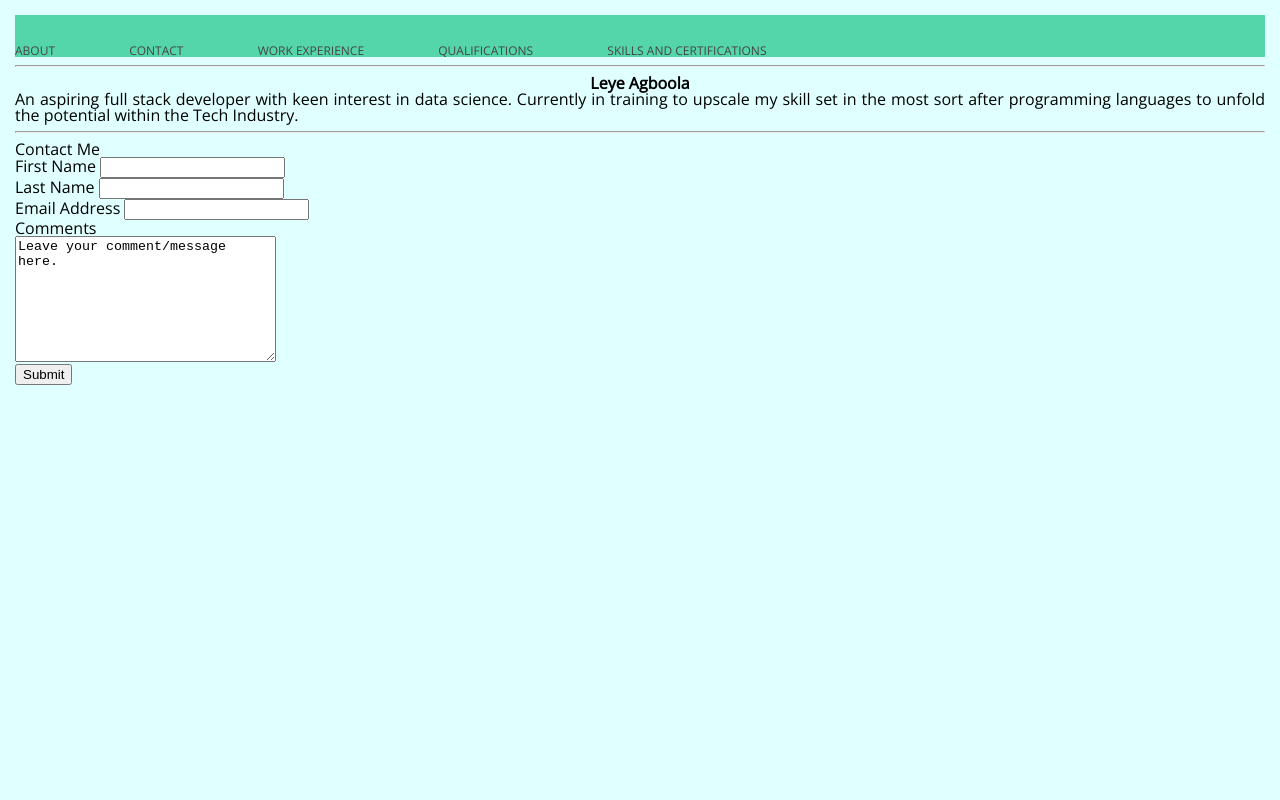
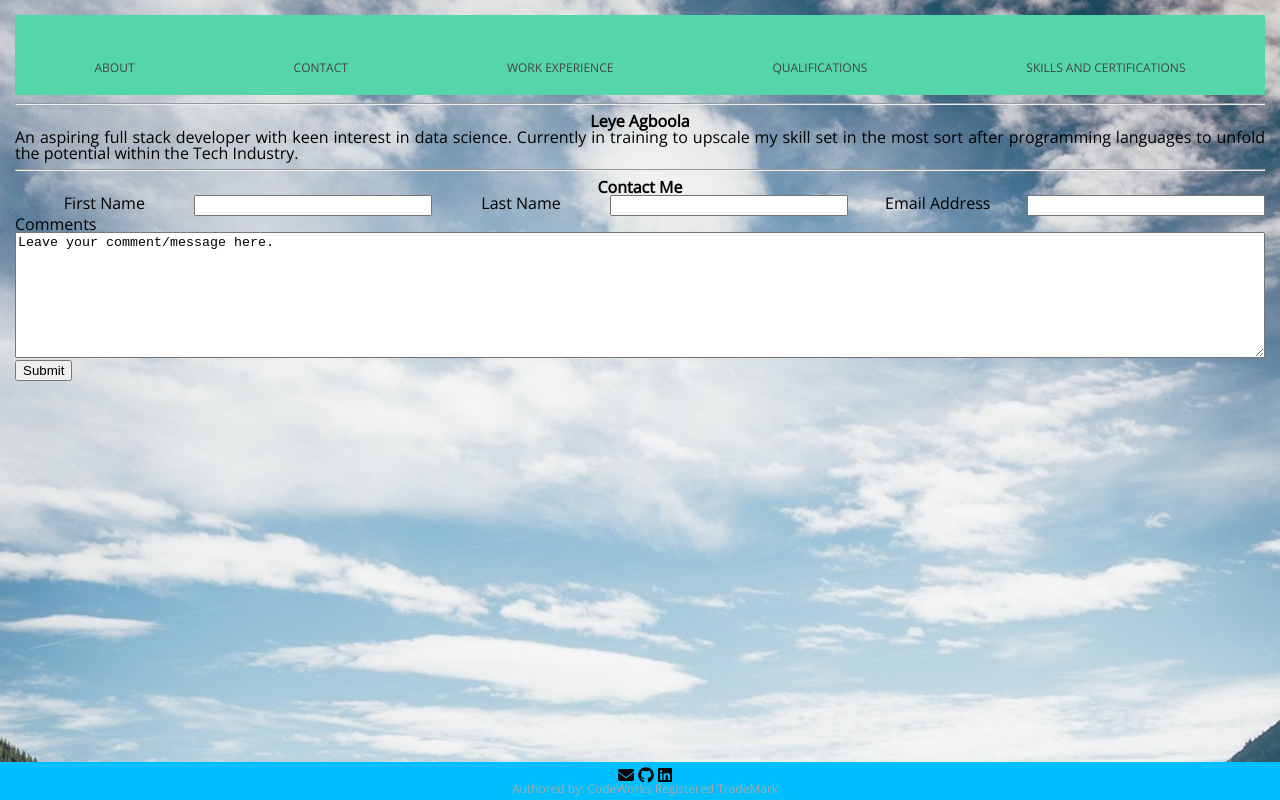
Before and after one commit to leye20/resume-assignment, a plain HTML site: page index.html in a window 1280 px wide. Drawn offline with nearby package versions, Linux system fonts and the light colour scheme.

Commit message:
form looks good

```diff
--- a/index.html
+++ b/index.html
@@ -22,7 +22,7 @@
 
         </header>
 
-        <section>
+        <section class="About">
             <hr>
                 <h1>Leye Agboola</h1>
                 <h2>An aspiring full stack developer with keen interest in data science. Currently in training to upscale my skill set in the most sort after programming languages to unfold the potential within the Tech Industry.</h2>
@@ -31,19 +31,26 @@
         <section>
             <h3>Contact Me</h3>
             <form>
+                <div class="flexcontainer">
                     <label for="firstname">First Name</label>
                     <input type="text" id="firstname"><br>
                     <label for="lastname">Last Name</label>
                     <input type="text" id="lastname"><br>
                     <label for="email">Email Address</label>
                     <input type="email" id="email"><br>
+                </div>
+                <div class="text">
                 <label for="text">Comments</label><br>
-                <textarea id="text" cols="30" rows="8">Leave your comment/message here.</textarea><br>
+                    <textarea id="text" cols="20" rows="8">Leave your comment/message here.</textarea><br>
+                </div>
                 <button type="button">Submit</button><br>
             </form>
         </section>
-        <footer>
-
+        <footer class="foot">
+            <a href="mailto:someone@example.com"><i class="fas fa-envelope"></i></a>
+            <a href="https://github.com/leye20"><i class="fab fa-github"></i></a>
+            <a href=""><i class="fab fa-linkedin"></i></a>
+            <p>Authored by: CodeWorks Registered TradeMark</p>
         </footer>
     </body>
 </html>
--- a/styles/styles.css
+++ b/styles/styles.css
@@ -1,12 +1,15 @@
 html {
     background-color: hsl(180, 100%, 94%);
     font-family: "crimson", "Open Sans", Verdana, "Geneva", Tahoma, sans-serif;
-    /* background-image: url(../image/transparent-background-water-bubble-png-images-bubbles-vector-png-260_260.png); */
     background-repeat: no-repeat;
     background-size: 100%;
 }
 head{
     background-origin: padding-box;
+}
+
+.about{
+    text-align: center;
 }
 
 h1 {
@@ -19,6 +22,11 @@ h2 {
     /* font-style: italic; */
     /* font-size: 20px; */
     /* margin: 20px, 20px, 20px, auto; */
+}
+h3{
+    font-weight: bold;
+    text-align: center;
+
 }
 
 h4{
@@ -33,6 +41,13 @@ h6{
     font-size: 15px;
     font-weight: bold;
 }
+html{
+    background-image: url("../image/scenic-view-of-mountain-during-daytime-1482927.jpg");
+    background-size: cover;
+    background-attachment: fixed;
+    height: 100%;
+}
+
 .leftCol{
     float:left;
     width:20%;
@@ -56,14 +71,6 @@ ul{
     padding-left: 40px;
 }
 
-/* .job1{
-    width: 30%;
-    float: right;
-}
-.date1{
-    width: 10%;
-    float: left; */
-/* } */
 p{
     /* text-align: center; */
     font-size: 12px;
@@ -71,25 +78,29 @@ p{
 .unordered{
     padding-left:15%;
 }
-
+/* START NAVBAR */
 nav {
     background: #55d6aa;
+    display: flex;
+    justify-content: space-around;
+    height: 10vh;
+    align-items: center;
 }
 
-nav::after {
+/* nav::after {
     content: '';
     display: table;
     clear: both;
-}
+} */
 
 nav a{
-    display: inline-block;
-    margin-right: 70px;
-    padding-top: 30px;
+    /* display: inline-block; */
+    /* margin-right: 70px; */
+    padding-top: 25px;
 
     position: relative;
 }
-
+/* Above sets the positon of the hover bar */
 nav a{
     color: #444;
     text-decoration: none;
@@ -108,44 +119,23 @@ nav a::before {
     background-color: #444;
 
     position: absolute;
-    top: 10%;
+    top: 15%;
     width: 0%;
 
-    transition: all ease-in-out 300ms;
+    /* transition: all ease-in-out 300ms; */
 }
 
 nav a:hover::before {
     width: 100%;
+    transition: all ease-in-out 300ms;
 }
-/* /
-header {
-    background-color: azure;
-    position: fixed;
-    top:  0;
-    width: 100%;
-    z-index: 1000;
-}
-li {
-    float: left;
-    list-style-type: none;
-    margin: 10px;
-    width: 20%;
-    margin: 0 auto;
-}
-/*  /
-aside {
-    float: right;
-    width: 20%;
-    background-color: aqua;
-    position: relative;
-    top: 50px;
-}
-*/
+/* END NAVBAR DISPLAY */
+
 body{
     margin: 10px;
     padding: 5px;
 }
-.ft {
+.foot {
     position: fixed;
     display: inline-block;
     left: 0;
@@ -157,6 +147,37 @@ body{
     background-color: deepskyblue;
     padding: 5px;
 }
-.ft a{
+.foot a{
     color: black;
 }
+
+.flexcontainer {
+    display: block;
+}
+form {
+    overflow: hidden;
+  }
+  label{
+      width: 70vw;
+      float:left;
+  }
+  input {
+    width: 90vw;
+    float:left;
+  }
+  #text{
+    -webkit-box-sizing: border-box;
+    -moz-box-sizing: border-box;
+    box-sizing: border-box;
+
+    width: 100%;
+  }
+
+@media only screen and (min-width: 600px) {
+    /* DESKTOP */
+    .flexcontainer{
+        display: flex;
+        justify-content: space-between;
+        text-align: center;
+    }
+  }
```
Also changed, not shown: about.html (+0 -1 lines), new.html (+1 -1 lines), sandc.html (+4 -0 lines), image/foggy pic.jpg (added). Lines whose indentation alone changed are shown as unchanged.
